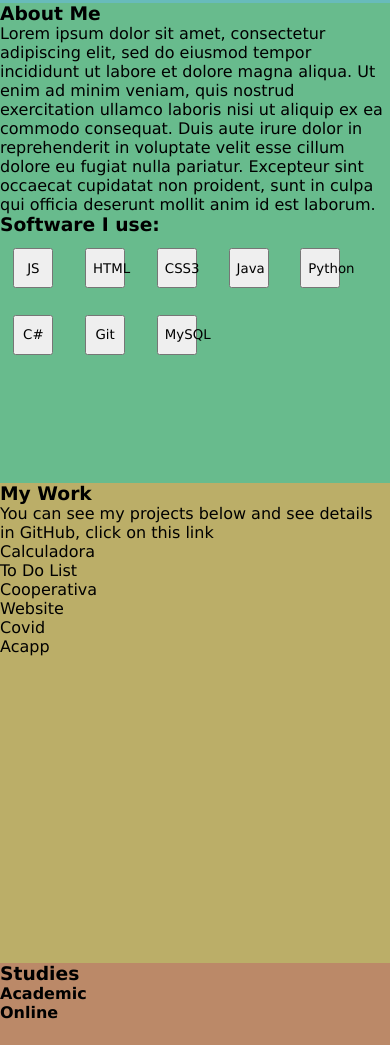
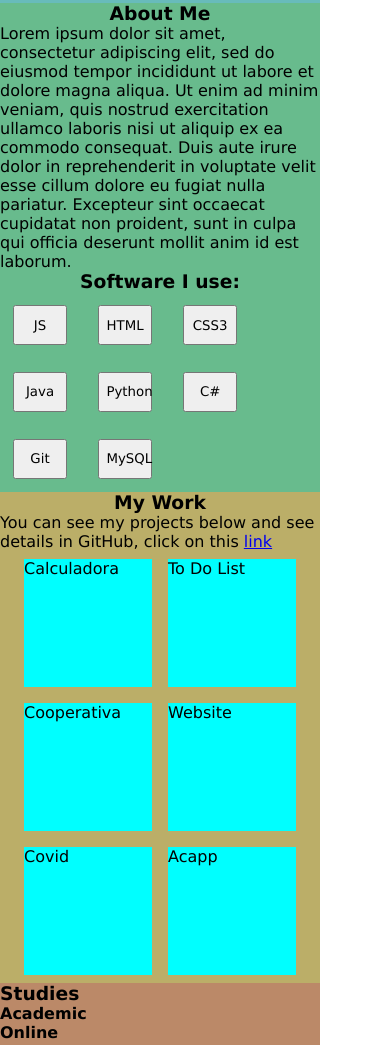
Before and after one commit to pipetz5303/PersonalWebsite, a plain HTML site: page index.html in a window 390 px wide. Shown: the part 477-1522 px from the top of the page. Drawn offline with Linux system fonts and the light colour scheme.

Commit message:
Ajustes realizados para trabajar first-mobile con medida de 320px, y comenzar creacion menu desplegable

```diff
--- a/estilos.css
+++ b/estilos.css
@@ -3,11 +3,13 @@
     font-family: Verdana, Tahoma, sans-serif;
 }
 
-
+body{
+    width: 320px;
+}
 
 #header{
     background-color: rgb(0, 0, 0);
-    width: 100%;
+    width: auto;
     height: 3.5em;
     color: white;
     display: flex;
@@ -43,17 +45,24 @@ nav a{
     background-color: rgb(104, 187, 187);
     width: 100%;
     height: 30em;
+    display: flex;
+    flex-direction: column;
+    justify-content: center;
+    align-items: center;
 }
 
 #about_me{
     background-color: rgb(104, 187, 141);
     width: 100%;
-    height: 30em;
+    height: auto;
+    display: flex;
+    flex-direction: column;
+    align-items: center;
 }
 
 .icon_soft{
     height: 3em;
-    width: 3em;
+    width: 4em;
     margin: 1em;
 
 }
@@ -61,7 +70,25 @@ nav a{
 #my_work{
     background-color: rgb(187, 174, 104);
     width: 100%;
-    height: 30em;
+    height: auto;
+    display: flex;
+    flex-direction: column;
+    align-items: center;
+}
+
+#portafolio{
+    display: grid;
+    grid:  'pieza pieza';
+
+
+}
+
+.project_portfolio{
+    background-color: aqua;
+    margin: 0.5em;
+    height: 8em;
+    width: 8em;
+    grid-area: 'pieza';
 }
 
 #studies{
@@ -79,10 +106,15 @@ nav a{
 #footer{
     background-color: rgb(0, 0, 0);
     width: 100%;
-    height: 2em;
+    height: auto;
     color: #FFF;
     font-size: 0.7em;
     display: flex;
     justify-content: center;
     align-items: center;
+    text-align: center;
 }
+
+footer p{
+    padding: 0.5em;
+}
--- a/index.html
+++ b/index.html
@@ -36,7 +36,7 @@
             proident, sunt in culpa qui officia deserunt mollit anim id est laborum. </p>
 
         <h3>Software I use:</h3>
-        <div>
+        <div id="container_btn">
             <button class="icon_soft">JS</button>
             <button class="icon_soft">HTML</button>
             <button class="icon_soft">CSS3</button>
@@ -49,14 +49,14 @@
     </section>
     <section id="my_work">
         <h3>My Work</h3>
-        <p>You can see my projects below and see details in GitHub, click on this <a id="link_portafolio">link</a></p>
+        <p>You can see my projects below and see details in GitHub, click on this <a id="link_portafolio" href="https://github.com/pipetz5303" target="_blank">link</a></p>
         <div id="portafolio">
-            <div id="calculadora">Calculadora</div>
-            <div id="to_do_list">To Do List</div>
-            <div id="cooperativa">Cooperativa</div>
-            <div id="website">Website</div>
-            <div id="covid">Covid</div>
-            <div id="acapp">Acapp</div>
+            <div id="calculadora" class="project_portfolio">Calculadora</div>
+            <div id="to_do_list" class="project_portfolio">To Do List</div>
+            <div id="cooperativa" class="project_portfolio">Cooperativa</div>
+            <div id="website" class="project_portfolio">Website</div>
+            <div id="covid" class="project_portfolio">Covid</div>
+            <div id="acapp" class="project_portfolio">Acapp</div>
     </section>
     <section id="studies">
         <h3>Studies</h3>
```
